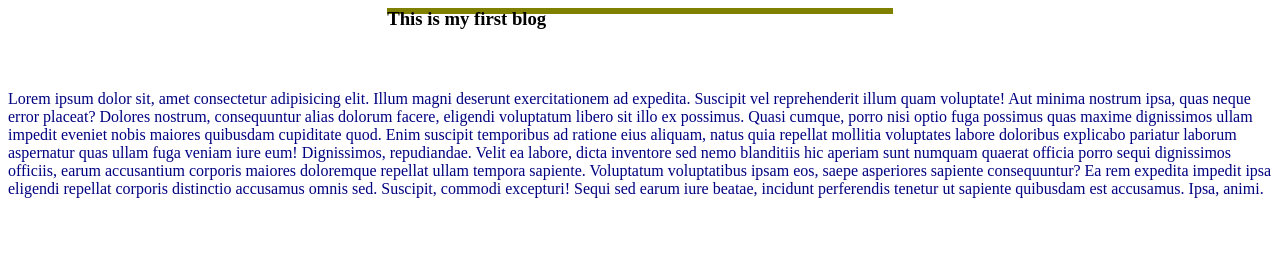
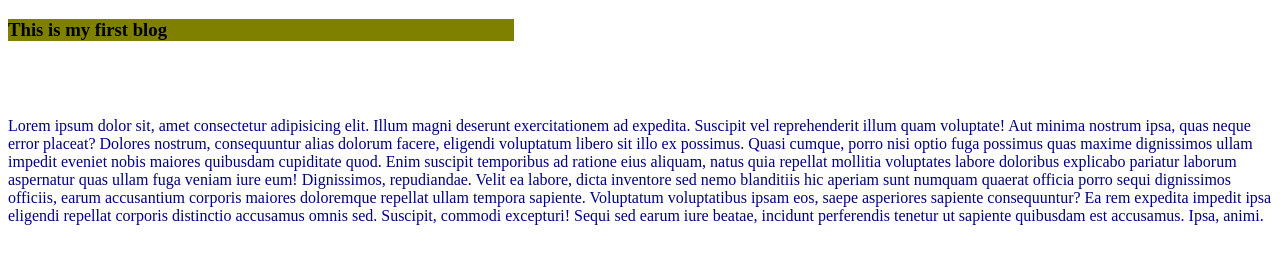
Before and after one commit to ialimul/my-second-repo, a plain HTML site: page index.html in a window 1280 px wide. Drawn offline with Linux system fonts and the light colour scheme.

Commit message:
rabbit hole

```diff
--- a/style.css
+++ b/style.css
@@ -4,7 +4,7 @@ p{
 }
 h3{
     background-color: olive;
-    margin: auto;
-    height: 6px;
+    /* margin: auto; */
+    height: 22px;
     width: 40%;
 }
```
